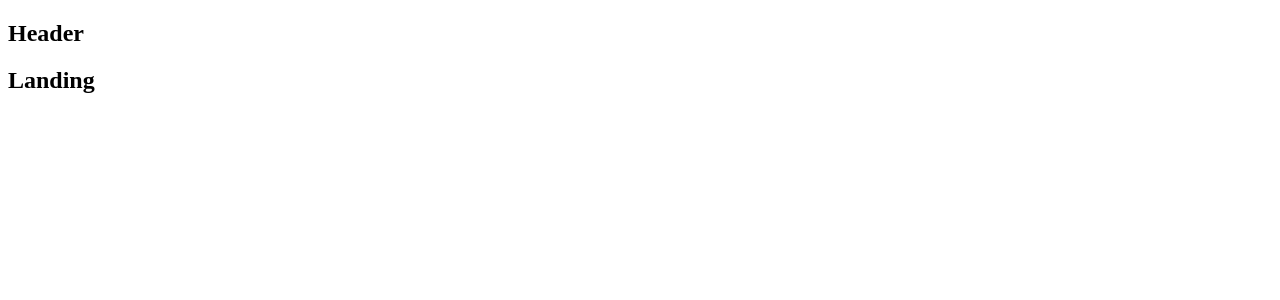
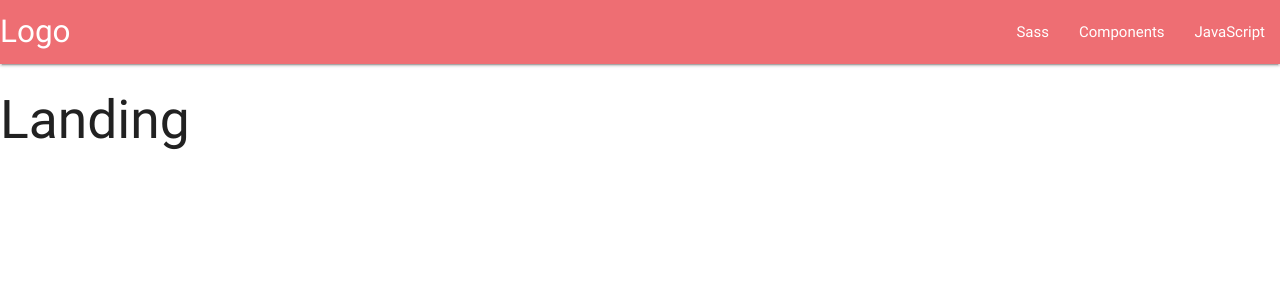
Before and after one commit to dacup72/email-survey-manager, a React (Create React App) app in the folder client/: page / in a window 1280 px wide. Shown: the top 300 px of the page. Built offline with nearby package versions, Linux system fonts and the light colour scheme.

Commit message:
Set up materialize in application

```diff
--- a/client/package.json
+++ b/client/package.json
@@ -8,6 +8,7 @@
     }
   },
   "dependencies": {
+    "materialize-css": "^0.100.2",
     "react": "^16.4.1",
     "react-dom": "^16.4.1",
     "react-redux": "^5.0.7",
--- a/client/src/components/Header.js
+++ b/client/src/components/Header.js
@@ -3,7 +3,16 @@
 class Header extends Component {
   render() {
     return (
-      <h2>Header</h2>
+      <nav>
+        <div className="nav-wrapper">
+          <a href="#" className="brand-logo">Logo</a>
+          <ul id="nav-mobile" className="right hide-on-med-and-down">
+            <li><a href="sass.html">Sass</a></li>
+            <li><a href="badges.html">Components</a></li>
+            <li><a href="collapsible.html">JavaScript</a></li>
+          </ul>
+        </div>
+      </nav>
     )
   }
 }
--- a/client/src/index.js
+++ b/client/src/index.js
@@ -2,6 +2,7 @@
 import ReactDom from 'react-dom';
 import { Provider } from 'react-redux';
 import { createStore, applyMiddleware } from 'redux';
+import 'materialize-css/dist/css/materialize.min.css';
 
 import App from './components/App';
 import reducers from './reducers';
```
Also changed, not shown: 1 other file (tests, documents, lock files or other folders).
